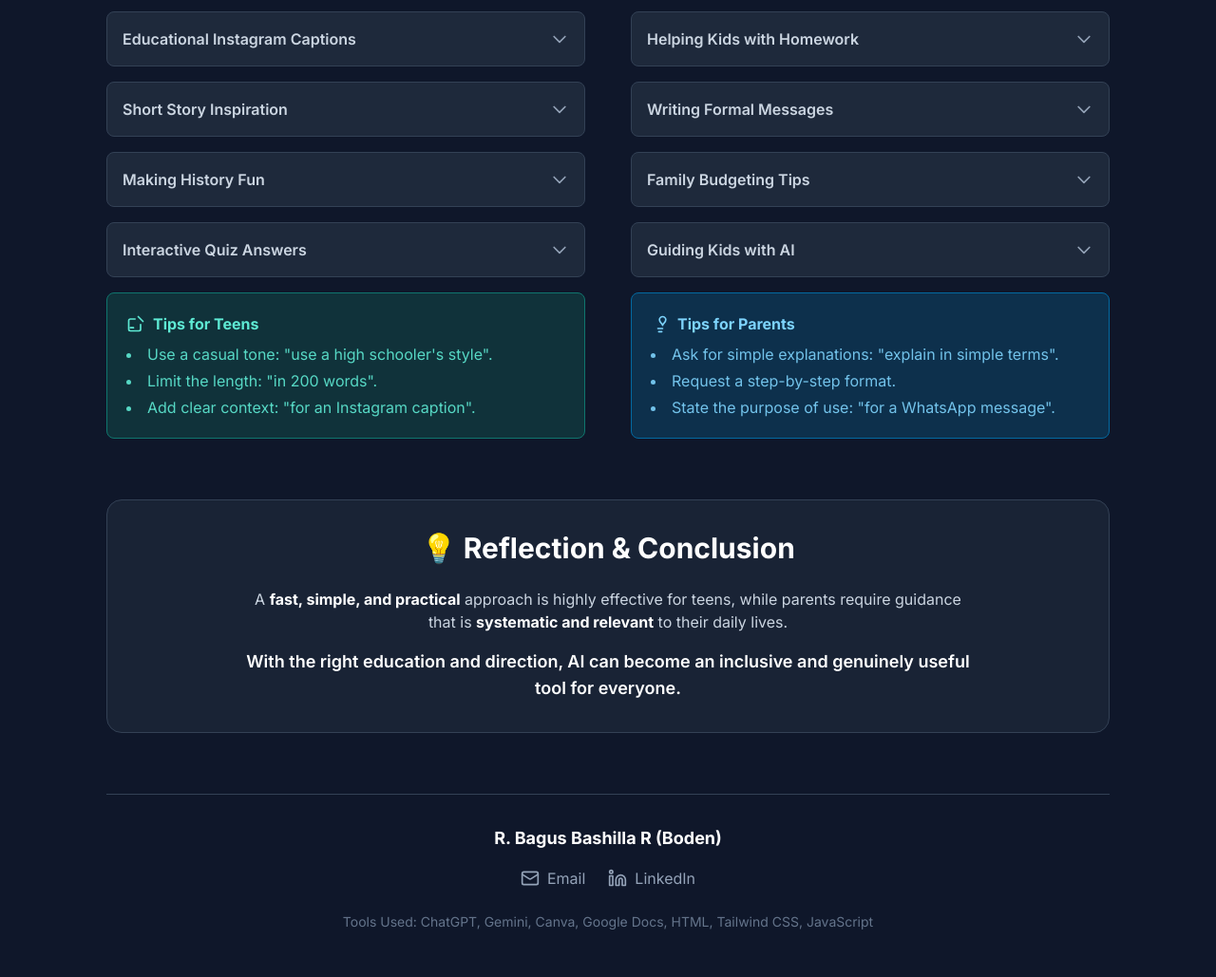
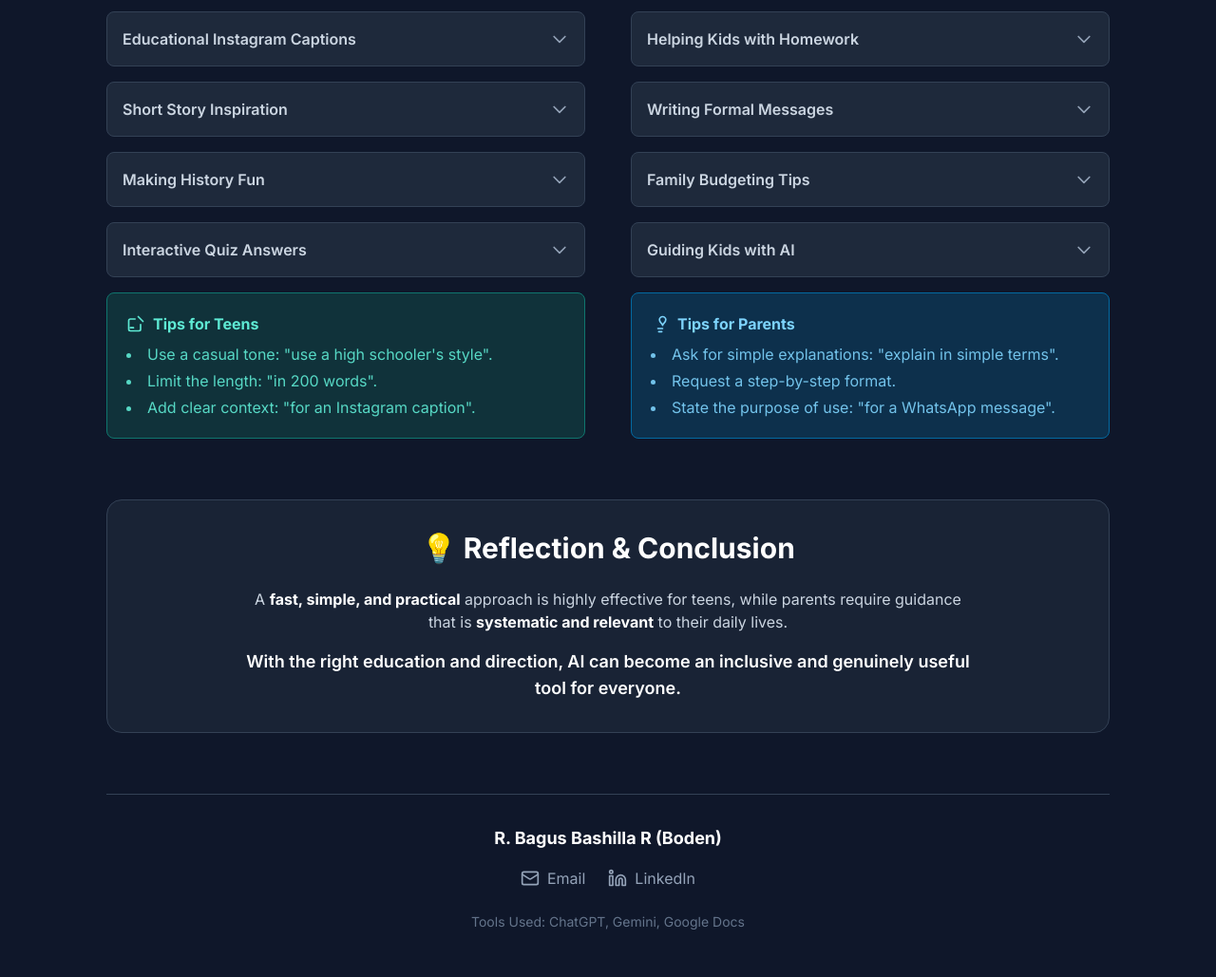
Before and after one commit to bboden1/Beginner-AI-User-Portfolio, a plain HTML site: page index.html in a window 1280 px wide. Shown: the part 904-1933 px from the top of the page at 95% size. Drawn offline with nearby package versions, Linux system fonts and the light colour scheme.

Commit message:
Final index.html

```diff
--- a/index.html
+++ b/index.html
@@ -197,7 +197,7 @@
                     LinkedIn
                 </a>
             </div>
-            <p class="text-sm text-slate-500 mt-6">Tools Used: ChatGPT, Gemini, Canva, Google Docs, HTML, Tailwind CSS, JavaScript</p>
+            <p class="text-sm text-slate-500 mt-6">Tools Used: ChatGPT, Gemini, Google Docs</p>
         </footer>
     </div>
 
```
